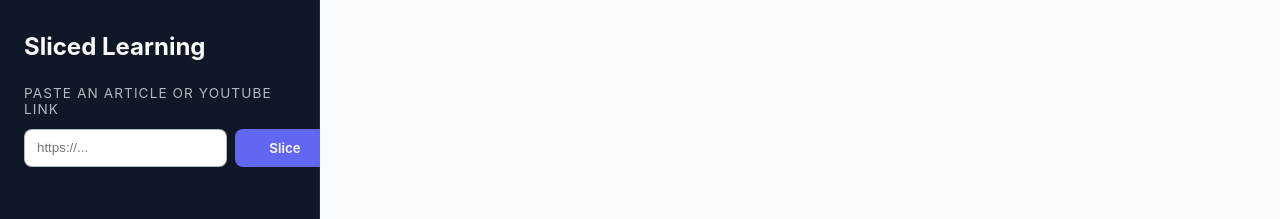
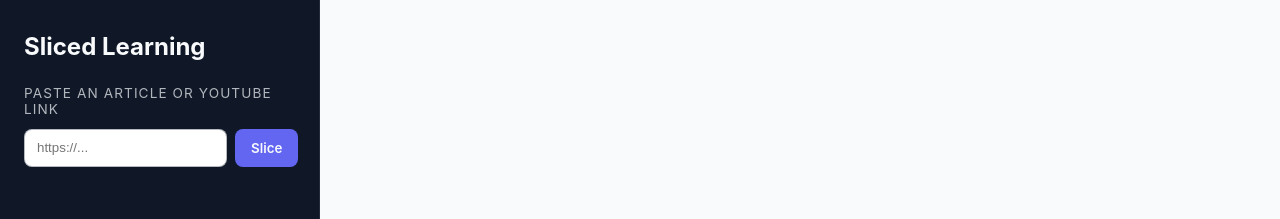
Before and after one commit to amandavarella/sliced-learning, a React (Vite) app in the folder client/: page / in a window 1280 px wide. Shown: the top 219 px of the page. Built offline with nearby package versions, Linux system fonts and the light colour scheme.

Commit message:
Revert "Enhance submit button with loading spinner and accessibility"
This reverts commit 9ebb94887c88c27c7dd489b4d7de93b14b63813e.

```diff
--- a/client/src/App.css
+++ b/client/src/App.css
@@ -67,45 +67,10 @@ body {
   font-weight: 600;
 }
 
-.field-row button {
-  display: inline-flex;
-  align-items: center;
-  justify-content: center;
-  gap: 0.5rem;
-  min-width: 100px;
-}
-
 .field-row button:disabled,
 .segment-footer button:disabled {
   opacity: 0.5;
   cursor: not-allowed;
-}
-
-.button-spinner {
-  width: 1.1rem;
-  height: 1.1rem;
-  border-radius: 50%;
-  border: 2px solid rgba(248, 250, 252, 0.4);
-  border-top-color: #f8fafc;
-  animation: button-spin 0.75s linear infinite;
-}
-
-.visually-hidden {
-  position: absolute;
-  width: 1px;
-  height: 1px;
-  padding: 0;
-  margin: -1px;
-  overflow: hidden;
-  clip: rect(0, 0, 0, 0);
-  white-space: nowrap;
-  border: 0;
-}
-
-@keyframes button-spin {
-  to {
-    transform: rotate(360deg);
-  }
 }
 
 .error-message {
--- a/client/src/App.jsx
+++ b/client/src/App.jsx
@@ -463,14 +463,7 @@ function App() {
               disabled={loading}
             />
             <button type="submit" disabled={loading}>
-              {loading ? (
-                <>
-                  <span className="button-spinner" aria-hidden="true" />
-                  <span className="visually-hidden">Processing</span>
-                </>
-              ) : (
-                "Slice"
-              )}
+              {loading ? "Processing..." : "Slice"}
             </button>
           </div>
         </form>
```
